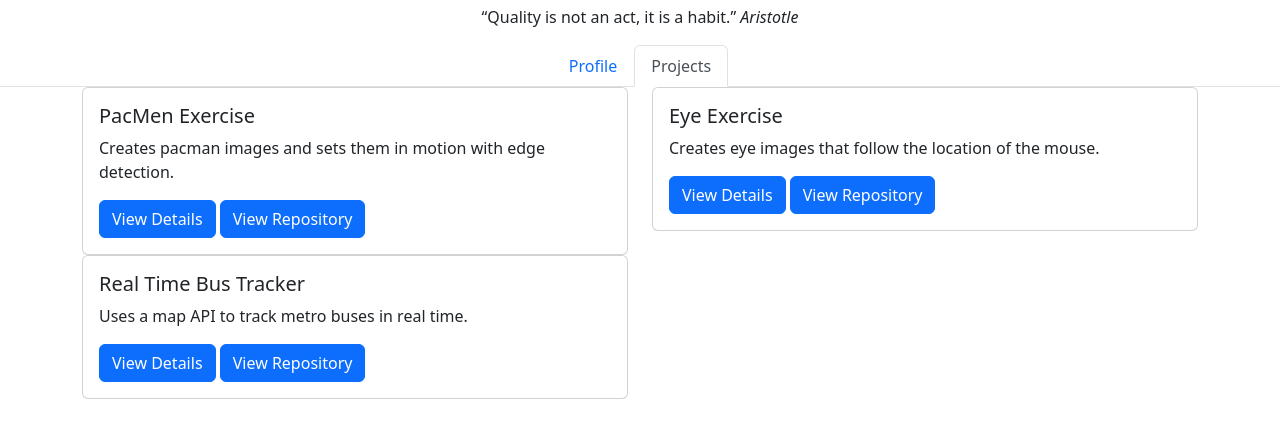
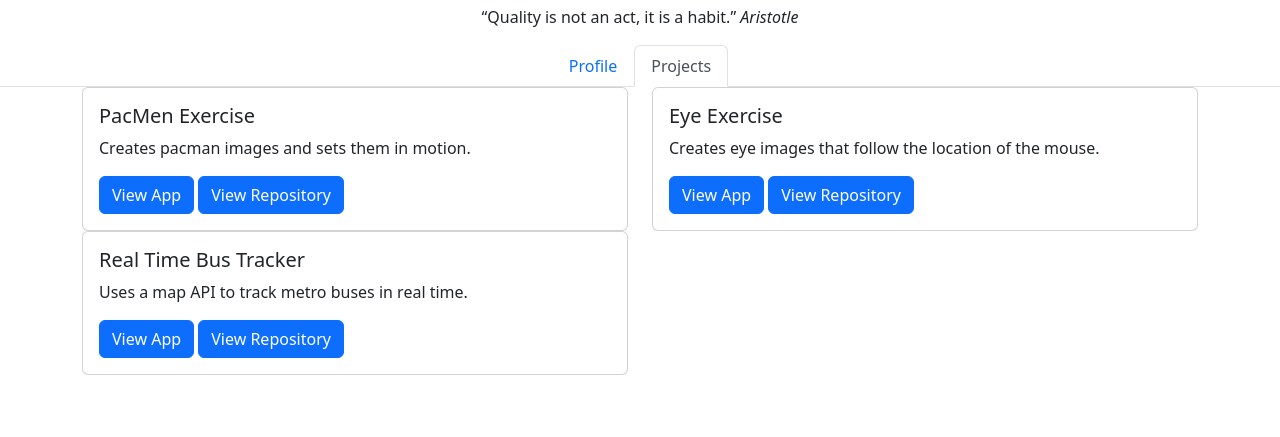
Before and after one commit to jaysonharper/jaysonharper.github.io, a plain HTML site: page index.html in a window 1280 px wide. Both pictures are taken after a click on the tab "Projects". Shown: the part 83-520 px from the top of the page. Drawn offline with nearby package versions, Linux system fonts and the light colour scheme.

Commit message:
update bus-tracker links

```diff
--- a/index.html
+++ b/index.html
@@ -118,9 +118,9 @@
                 <div class="card-body">
                   <h5 class="card-title">PacMen Exercise</h5>
                   <p class="card-text">
-                    Creates pacman images and sets them in motion with edge detection.
+                    Creates pacman images and sets them in motion.
                   </p>
-                  <a href="https://jaysonharper.github.io/pacmen-exercise/" class="btn btn-primary">View Details</a>
+                  <a href="https://jaysonharper.github.io/pacmen-exercise/" class="btn btn-primary">View App</a>
                   <a href="https://github.com/jaysonharper/pacmen-exercise" class="btn btn-primary">View Repository</a>
                 </div>
               </div>
@@ -132,7 +132,7 @@
                   <p class="card-text">
                     Creates eye images that follow the location of the mouse.
                   </p>
-                  <a href="https://jaysonharper.github.io/eye-exercise/" class="btn btn-primary">View Details</a>
+                  <a href="https://jaysonharper.github.io/eye-exercise/" class="btn btn-primary">View App</a>
                   <a href="https://github.com/jaysonharper/eye-exercise" class="btn btn-primary">View Repository</a>
                 </div>
               </div>
@@ -144,8 +144,8 @@
                   <p class="card-text">
                     Uses a map API to track metro buses in real time.
                   </p>
-                  <a href="#" class="btn btn-primary">View Details</a>
-                  <a href="#" class="btn btn-primary">View Repository</a>
+                  <a href="https://jaysonharper.github.io/bus-tracker/" class="btn btn-primary">View App</a>
+                  <a href="https://github.com/jaysonharper/bus-tracker" class="btn btn-primary">View Repository</a>
                 </div>
               </div>
             </div>
```
